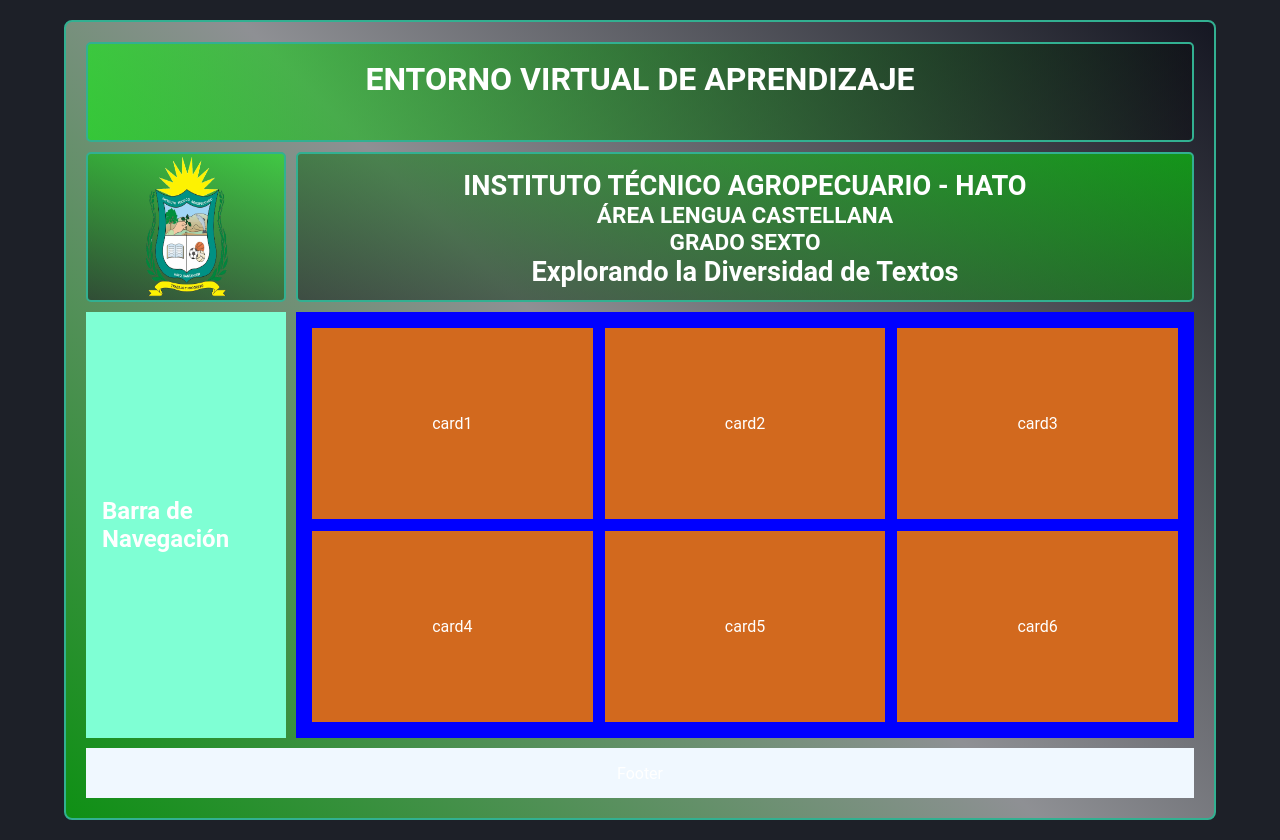
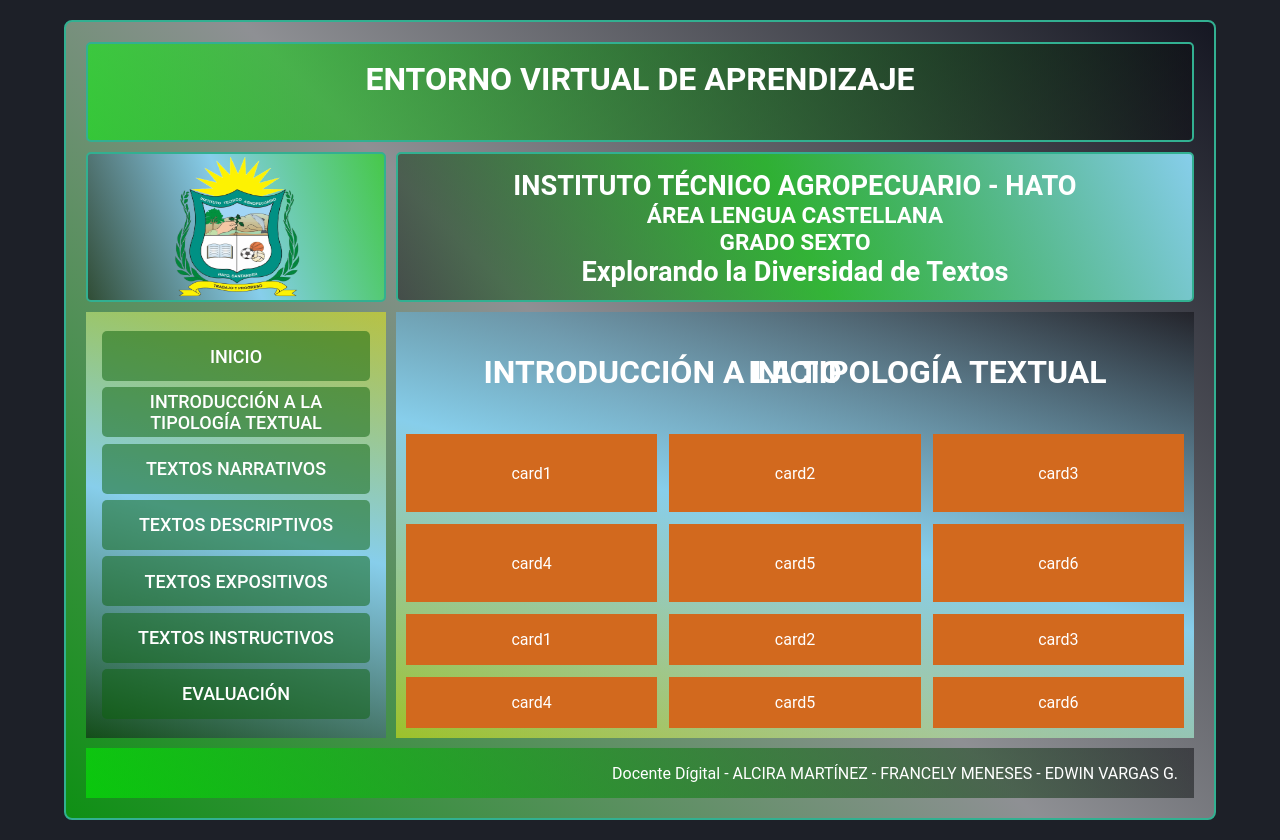
Before and after one commit to tomasil11/estructurametodologica, a plain HTML site: page public/index.html in a window 1280 px wide. Drawn offline with Linux system fonts and the light colour scheme.

Commit message:
Aplicación con el grid funcionando

```diff
--- a/public/css/grid.css
+++ b/public/css/grid.css
@@ -2,10 +2,10 @@
     display: grid;
     grid-template-areas:
     "header header header"
-    "img encabezado encabezado"
+    "img titulo titulo"
     "sidebar main main"
     "footer footer footer";
-    grid-template-columns: 200px 1fr 1fr;
+    grid-template-columns: 300px 1fr 1fr;
     grid-template-rows: 100px 150px 1fr 50px;
     gap: 10px;
 }
@@ -21,7 +21,7 @@ header {
 }
 
 .encabezado {
-    grid-area: encabezado;
+    grid-area: titulo;
 }
 
 nav {
@@ -31,9 +31,18 @@ nav {
 main {
     grid-area: main;
     display: grid;
+    grid-template-areas:
+    "article article article"
+    "card1 card2 card3"
+    "card4 card5 card6";
     grid-template-columns: repeat(3, 1fr);
+    grid-template-rows: 100px repeat(2, 1fr);
     gap: 12px;
+    overflow-y: auto;
+}
 
+article {
+    grid-area: article;
 }
 
 footer {
--- a/public/css/styles.css
+++ b/public/css/styles.css
@@ -45,7 +45,7 @@ header {
     display: flex;
     align-items: center;
     justify-content: center;
-    background: linear-gradient(15deg, rgba(11, 11, 16, 0.5), rgba(0, 255, 0, 0.5));
+    background: linear-gradient(70deg, rgba(11, 11, 16, 0.5), rgb(135, 206, 235), rgba(0, 255, 0, 0.5));
     border: 2px solid #32b091;
     border-radius: 5px;
 }
@@ -58,7 +58,7 @@ header {
     font-size: 1.7em;
     font-weight: bold;
     justify-content: space-between;
-    background: linear-gradient(15deg, rgba(11, 11, 16, 0.5), rgba(0, 255, 0, 0.5));
+    background: linear-gradient(65deg, rgba(11, 11, 16, 0.5), rgba(0, 255, 0, 0.5), rgb(135, 206, 235));
     border: 2px solid #32b091;
     border-radius: 5px;
 }
@@ -66,7 +66,7 @@ header {
 
 
 nav {
-    background-color: aquamarine;
+    background:linear-gradient(15deg, rgba(11, 11, 16, 0.5), rgb(135, 206, 235), rgba(243, 243, 11, 0.5));
     padding: 16px;
     display: flex;
     flex-direction: column;
@@ -74,8 +74,8 @@ nav {
 }
 
 main {
-    background-color: blue;
-    padding: 16px;
+    background: linear-gradient(15deg, rgba(243, 243, 11, 0.5), rgb(135, 206, 235),  rgba(11, 11, 16, 0.5));
+    padding: 10px;
 
 }
 
@@ -86,9 +86,62 @@ main {
     justify-content: center;
     align-items: center;
 }
+/* CÓDIGO PARA SIMULAR UN BOTÓN PARA LOS ENLACES*/
+
+.button-link {
+    display: inline-block;
+    padding: 10px 20px;
+    background: rgba(12, 98, 12, 0.5);
+    text-decoration: none;
+    text-align: center;
+  }
+
+.boton {
+    display: inline-flex;
+    align-items: center;
+    justify-content: center;
+    width: 100%;
+    height: 50px;
+    background: rgba(12, 98, 12, 0.5);
+    color:#fff;
+    font-family: 'Roboto', sans-serif;
+    font-size: 18px;
+    font-weight: 500;
+    border: none;
+    cursor: pointer;
+    text-transform: uppercase;
+    transition: .3s ease all;
+    border-radius: 5px;
+    position: relative;
+    overflow: hidden;
+}
+
+.boton::after {
+    content: "";
+    width: 100%;
+    height: 100%;
+    background: #c4b107;
+    position: absolute;
+    z-index: 1;
+    top: -50px;
+    left: 0;
+    transition: .3s ease-in-out all;
+}
+
+.boton span {
+    position: relative;
+    z-index: 2;
+    transition: .3s ease all;
+}
+
+.boton:hover::after {
+    top: 0;
+}
+/* FIN CÓDIGO BOTONES CON ENLACES */
+
 
 footer {
-    background-color: aliceblue;
+    background: linear-gradient(65deg, rgba(0, 255, 0, 0.5), rgba(11, 11, 16, 0.5));
     padding: 16px;
-    text-align: center;
+    text-align: right;
 }
--- a/public/index.html
+++ b/public/index.html
@@ -1,5 +1,5 @@
 <!DOCTYPE html>
-<html lang="en">
+<html lang="es">
 <head>
     <meta charset="UTF-8">
     <meta name="viewport" content="width=device-width, initial-scale=1.0">
@@ -23,29 +23,68 @@
             </div>
 
         <nav class="navbar">
-            <h2>Barra de Navegación</h2>
+            <a href=""  class="boton button-link" id="boton1"><span>Inicio</span></a>
+            <a href=""  class="boton button-link" id="boton2"><span>Introducción a la
+                Tipología Textual</span></a>
+            <a href=""  class="boton button-link" id="boton3"><span>Textos Narrativos</span></a>
+            <a href=""  class="boton button-link" id="boton4"><span>Textos Descriptivos</span></a>
+            <a href=""  class="boton button-link" id="boton5"><span>Textos Expositivos</span></a>
+            <a href=""  class="boton button-link" id="boton6"><span>Textos Instructivos</span></a>
+            <a href=""  class="boton button-link" id="boton7"><span>Evaluación</span></a>
         </nav>
         <main class="cmain">
-            <section class="card">
+
+            <!-- Código CONTENIDO DE CADA BOTÓN -->
+            <article class="tituloh1">INICIO</article>
+
+            <section class="card" id="card1">
                 card1
             </section>
-            <section class="card">
+            <section class="card" id="card2">
                 card2
             </section>
-            <section class="card">
+            <section class="card" id="card3">
                 card3
             </section>
-            <section class="card">
+            <section class="card" id="card4">
                 card4
             </section>
-            <section class="card">
+            <section class="card" id="card5">
                 card5
             </section>
-            <section class="card">
+            <section class="card" id="card6">
                 card6
             </section>
+
+        <!-- FIN CONTENIDO DE CADA BOTÓN -->
+
+        <!-- Código CONTENIDO DE CADA BOTÓN -->
+        <article class="tituloh1">INTRODUCCIÓN A LA TIPOLOGÍA TEXTUAL</article>
+
+        <section class="card" id="card1">
+            card1
+        </section>
+        <section class="card" id="card2">
+            card2
+        </section>
+        <section class="card" id="card3">
+            card3
+        </section>
+        <section class="card" id="card4">
+            card4
+        </section>
+        <section class="card" id="card5">
+            card5
+        </section>
+        <section class="card" id="card6">
+            card6
+        </section>
+
+    <!-- FIN CONTENIDO DE CADA BOTÓN -->
+
         </main>
-        <footer class="cfooter">Footer</footer>
+
+        <footer class="cfooter">Docente Dígital - ALCIRA MARTÍNEZ - FRANCELY MENESES - EDWIN VARGAS G.</footer>
     </div>
 
 
```
